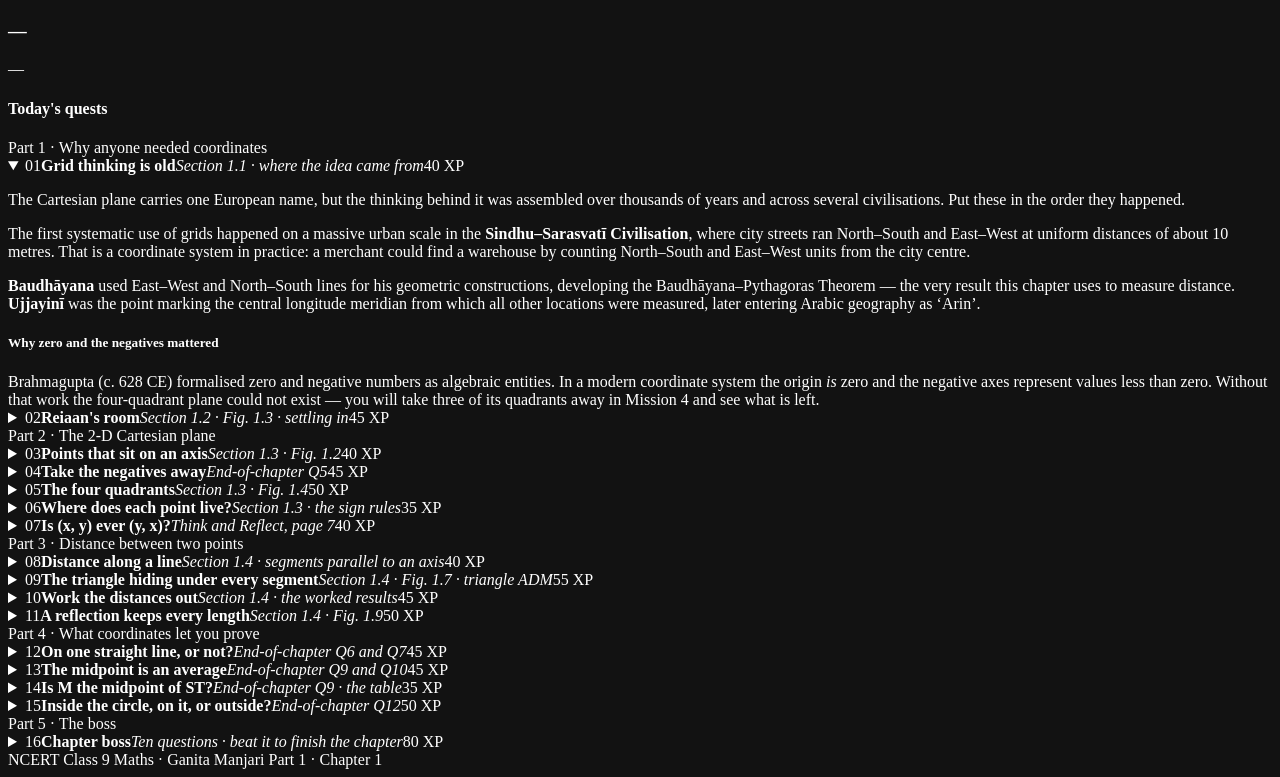
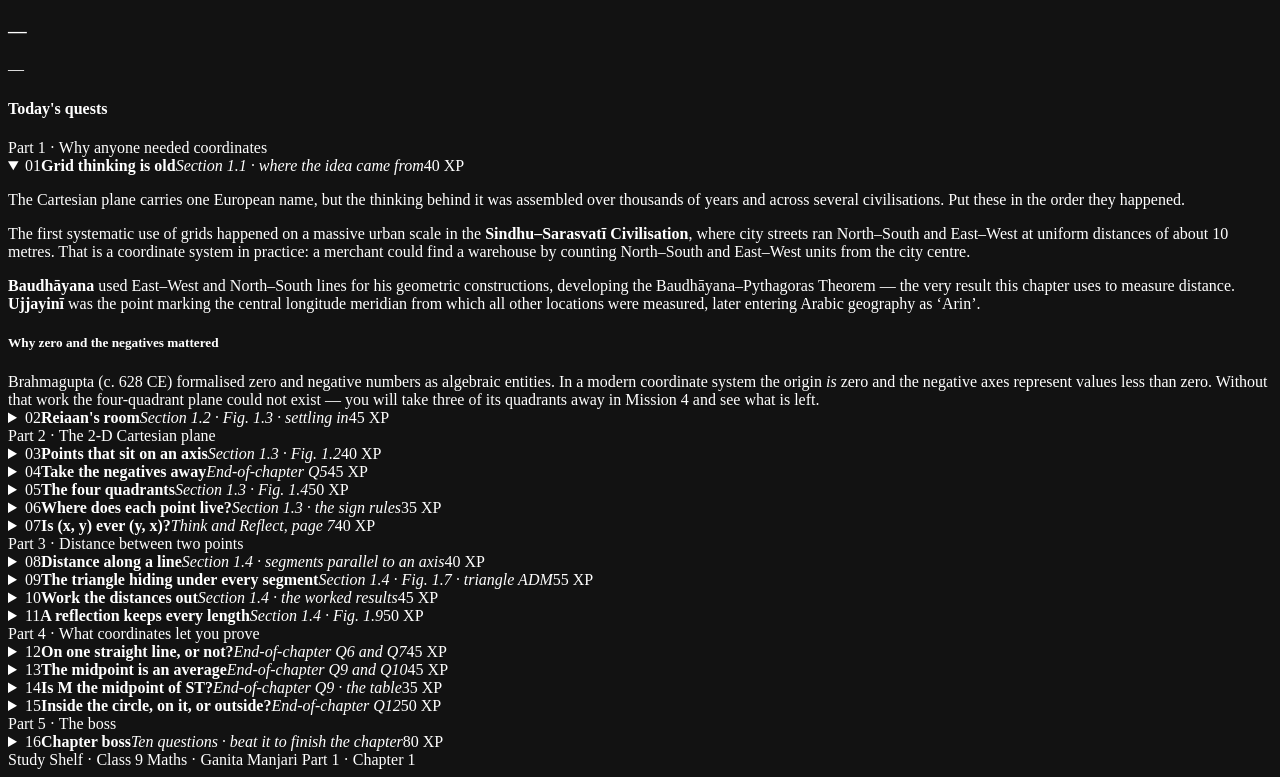
Before and after one commit to rajuganesh18/study-shelf, a website: page src/chapters/coordinates-chapter.html in a window 1280 px wide. Shown: the part 404-1181 px from the top of the page. Drawn offline with Linux system fonts and the light colour scheme.

Commit message:
Use independent chapter branding and revise textbook-specific references: coordinates

```diff
--- a/src/chapters/coordinates-chapter.html
+++ b/src/chapters/coordinates-chapter.html
@@ -444,7 +444,7 @@
   </div>
 </details>
 
-<footer>NCERT Class 9 Maths · Ganita Manjari Part 1 · Chapter 1</footer>
+<footer>Study Shelf · Class 9 Maths · Ganita Manjari Part 1 · Chapter 1</footer>
 
 <div class="toast" id="toast"></div>
 
```
